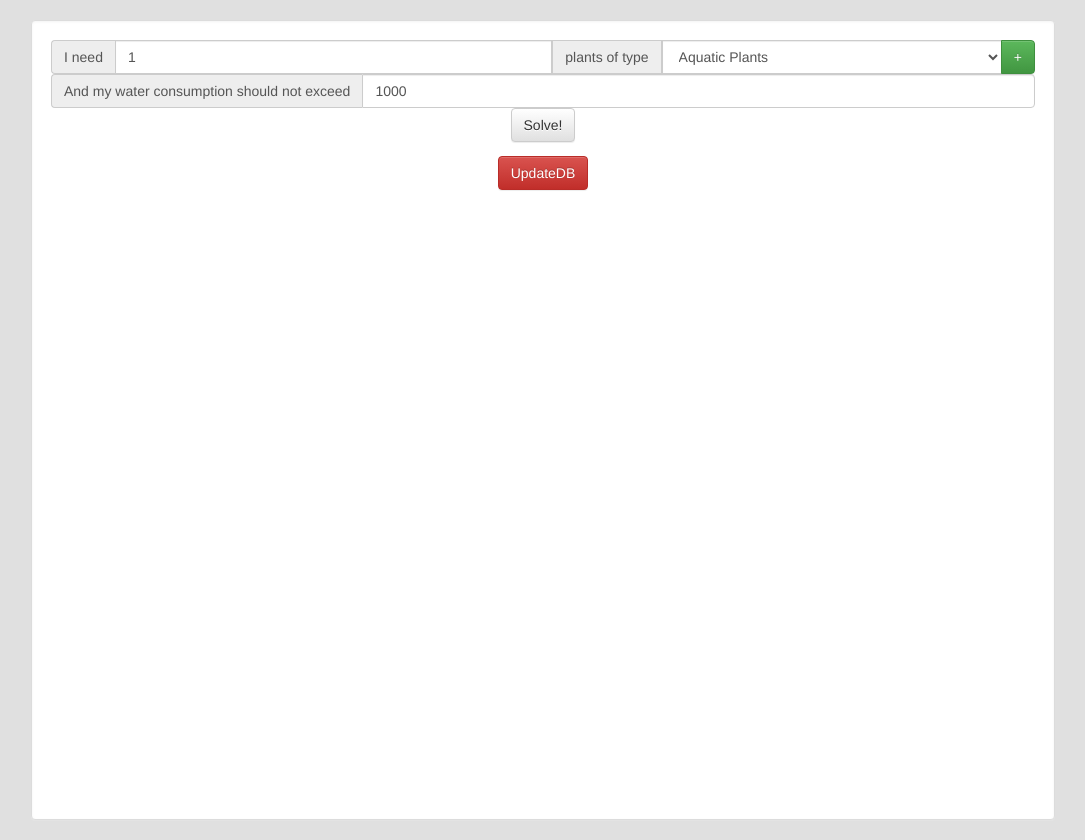
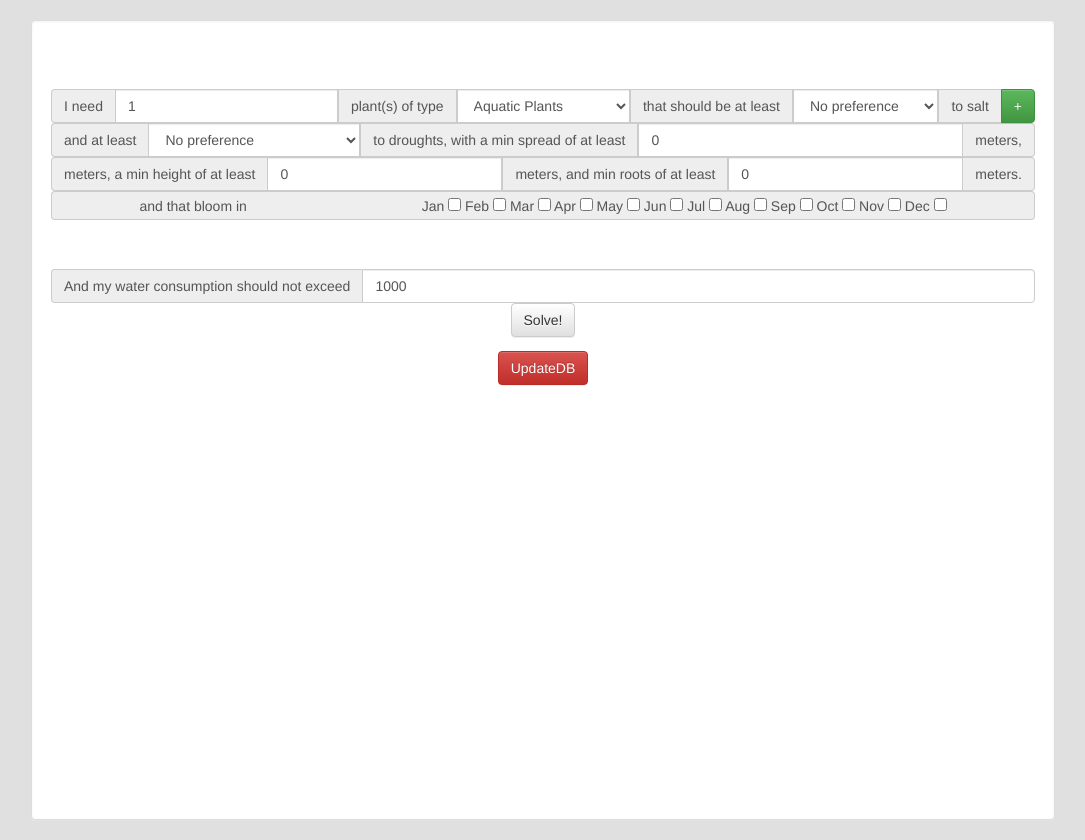
Before and after one commit to ynassar/PlantWebsite, a Django app: page / in a window 1280 px wide. Shown: the part 102-942 px from the top of the page, without its empty margins (97-1182 px from the left). Run offline with Django 3.2, Linux system fonts and the light colour scheme; parts of the project's set-up code (start-up, migrations or seed data) failed here and were passed over; some libraries are stand-ins or nearby versions.

Commit message:
Added filtering criteria for plants

```diff
--- a/KnapsackSolver/views.py
+++ b/KnapsackSolver/views.py
@@ -141,10 +141,28 @@ def getDataFromPOST(POST):
     for i in range(1, numFields + 1):
         numRequired = int(POST["number-input-" + str(i)])
         typeRequired = POST["type-input-" + str(i)]
+        minSaltTolerance = POST["salt-tolerance-input-" + str(i)]
+        minDroughtTolerance = POST["drought-tolerance-input-" + str(i)]
+        bloomsIn = [False for k in range(12)]
+        minHeight = POST["min-height-input-" + str(i)]
+        minSpread = POST["min-spread-input-" + str(i)]
+        minRoots = POST["min-roots-input-" + str(i)]
+        months = ['jan', 'feb', 'mar', 'apr', 'may', 'jun', 'jul', 'aug', 'sep', 'oct', 'nov', 'dec']
+        for j in range(12):
+            if 'blooms-in-' + months[j] + '-input-' + str(i) in POST:
+                bloomsIn[j] = True
+
         if not typeRequired in typesRequired:
-            typesRequired[typeRequired] = numRequired
+            typesRequired[typeRequired] = {'numReq' : numRequired}
         else:
-            typesRequired[typeRequired] += numRequired
+            typesRequired[typeRequired]['numReq'] += numRequired
+        typesRequired[typeRequired]['minSaltTolerance'] = minSaltTolerance
+        typesRequired[typeRequired]['minDroughtTolerance'] = minDroughtTolerance
+        typesRequired[typeRequired]['bloomsIn'] = bloomsIn
+        typesRequired[typeRequired]['minHeight'] = minHeight
+        typesRequired[typeRequired]['minSpread'] = minSpread
+        typesRequired[typeRequired]['minRoots'] = minRoots
+
     return (maxWaterConsumption, typesRequired)
 
 def solve(request):
@@ -158,14 +176,14 @@ def solve(request):
         plantInfo.append({
             'serialNumber' : plant.serial_number,
             'classification' : plant.classification,
-            'numRequested' : typesRequired[plant.classification],
-            'waterConsumption' : typesRequired[plant.classification] * getWaterConsumption(plant),
-            'totalCost' : typesRequired[plant.classification] * getCost(plant),
+            'numRequested' : typesRequired[plant.classification]['numReq'],
+            'waterConsumption' : typesRequired[plant.classification]['numReq'] * getWaterConsumption(plant),
+            'totalCost' : typesRequired[plant.classification]['numReq'] * getCost(plant),
             'commonName' : plant.common_name,
             'latinName' : plant.latin_name
         })
-        sumOfCosts += typesRequired[plant.classification] * getCost(plant)
-        totalWC += typesRequired[plant.classification] * getWaterConsumption(plant)
+        sumOfCosts += typesRequired[plant.classification]['numReq'] * getCost(plant)
+        totalWC += typesRequired[plant.classification]['numReq'] * getWaterConsumption(plant)
 
     return render(request, 'DisplaySolution.html', {
         'solution_plants' : plantInfo,
--- a/Templates/Homepage.html
+++ b/Templates/Homepage.html
@@ -45,21 +45,68 @@
 
           <div id="number-type-inputform">
 
-                <div class="input-group fade in" id="input-group-1">
+              <div id="input-group-1" class="inputs">
+                  <div class="input-group fade in" >
                       <span class="input-group-addon">I need </span>
                       <input type="number" name="number-input-1" value="1" min = "1" class="form-control">
-                    <span class="input-group-addon"> plants of type </span>
+                      <span class="input-group-addon"> plant(s) of type </span>
                       <select class="form-control" name="type-input-1">
                           {% for plant_type in plant_types %}
                           <option>{{plant_type}}</option>
                           {% endfor %}
                       </select>
+                      <span class="input-group-addon"> that should be at least </span>
+                      <select class="form-control" name="salt-tolerance-input-1" value="No preference">
+                          <option>Tolerant</option>
+                          <option>L. Tolerant</option>
+                          <option>M. Tolerant</option>
+                          <option selected="selected">No preference</option>
+                      </select>
+                      <span class="input-group-addon"> to salt</span>
                       <span class="input-group-btn" id="plusbutton">
                           <button class="btn btn-success addbtn" type="button">
                               +
                           </button>
                       </span>
               		</div>
+                  	<div class="input-group">
+						<span class="input-group-addon"> and at least </span>
+                        <select class="form-control" name="drought-tolerance-input-1">
+                          <option>Tolerant</option>
+                          <option>L. Tolerant</option>
+                          <option>M. Tolerant</option>
+                          <option selected="selected">No preference</option>
+                        </select>
+                        <span class="input-group-addon">to droughts, with a min spread of at least </span>
+						<input type="number" name="min-spread-input-1" value="0" class="form-control">
+						<span class="input-group-addon"> meters,</span>
+                    </div>
+                    <div class="input-group">
+                    	<span class="input-group-addon">meters, a min height of at least </span>
+                        <input type="number" name="min-height-input-1" value="0" class="form-control">
+                        <span class="input-group-addon">meters, and min roots of at least</span>
+                        <input type="number" class="form-control" value="0" name="min-roots-input-1">
+                        <span class="input-group-addon">meters.</span>
+                    </div>
+                    <div class="input-group">
+                        <span class="input-group-addon"> and that bloom in</span>
+					    <span class="input-group-addon">
+							Jan <input type="checkbox" name="blooms-in-jan-input-1">
+                            Feb <input type="checkbox" name="blooms-in-feb-input-1">
+                            Mar <input type="checkbox" name="blooms-in-mar-input-1">
+                            Apr <input type="checkbox" name="blooms-in-apr-input-1">
+                            May <input type="checkbox" name="blooms-in-may-input-1">
+                            Jun <input type="checkbox" name="blooms-in-jun-input-1">
+                            Jul <input type="checkbox" name="blooms-in-jul-input-1">
+                            Aug <input type="checkbox" name="blooms-in-aug-input-1">
+                            Sep <input type="checkbox" name="blooms-in-sep-input-1">
+                            Oct <input type="checkbox" name="blooms-in-oct-input-1">
+                            Nov <input type="checkbox" name="blooms-in-nov-input-1">
+                            Dec <input type="checkbox" name="blooms-in-dec-input-1">
+						</span>
+                    </div>
+              </div>
+
             </div>
             <div class="input-group">
                 <span class="input-group-addon">And my water consumption should not exceed</span>
--- a/Templates/Static/HomepageJavascript.js
+++ b/Templates/Static/HomepageJavascript.js
@@ -11,9 +11,19 @@ $(document).ready(function(){
             newrow.id = "input-group-" + numRows.toString();
             newrow.getElementsByTagName("input")[0].setAttribute("name", "number-input-" + numRows.toString());
             newrow.getElementsByTagName("select")[0].setAttribute("name", "type-input-" + numRows.toString());
+            newrow.getElementsByTagName("select")[1].setAttribute("name", "salt-tolerance-input-" + numRows.toString());
+            newrow.getElementsByTagName("select")[2].setAttribute("name", "drought-tolerance-input-" + numRows.toString());
+            newrow.getElementsByTagName("input")[1].setAttribute("name", "min-spread-input-" + numRows.toString());
+            newrow.getElementsByTagName("input")[2].setAttribute("name", "min-height-input-" + numRows.toString());
+            newrow.getElementsByTagName("input")[3].setAttribute("name", "min-roots-input-" + numRows.toString());
+            var months = ["jan", "feb", "mar", "apr", "may", "jun", "jul", "aug", "sep", "oct", "nov", "dec"];
+            for(var i = 0; i < 12; i ++)
+            {
+                newrow.getElementsByTagName("input")[4 + i].setAttribute("name", "blooms-in-" + months[i] + "-input-" + numRows.toString());
+            }
             delbutton.classList.remove("hidden");
             delbutton.childNodes[1].id = "del-btn-" + numRows.toString();
-            newrow.appendChild(delbutton);
+            newrow.getElementsByTagName("div")[0].appendChild(delbutton);
             var form = document.getElementById("number-type-inputform");
             form.appendChild(newrow);
             document.getElementById("numRows").setAttribute("value", numRows.toString());
@@ -26,18 +36,31 @@ $(document).ready(function(){
     $(document).on("click", ".removebtn", function(event){
         var numClickedOn = getIDNumberFromString(event.target.id, 8);
         var form = document.getElementById("number-type-inputform");
+        $("#number-input-3").attr('id', 'wtf');
+        for(var i = numClickedOn + 1; i <= numRows; i++)
+        {
+            $("#input-group-" + i.toString()).attr('id', "input-group-" + (i - 1).toString());
+            $("#del-btn-" + i.toString()).attr('id', "del-btn-" + (i - 1).toString());
+            $("[name = 'number-input-" + i.toString() + "']").attr('name', "number-input-" + (i - 1).toString());
+            $("[name = 'type-input-" + i.toString() + "']").attr('name',"type-input-" + (i - 1).toString());
+            $("[name = 'salt-tolerance-input-" + i.toString() + "']").attr('name',"salt-tolerance-input-" + (i - 1).toString());
+            $("[name = 'drought-tolerance-input-" + i.toString() + "']").attr('name',"drought-tolerance-input-" + (i - 1).toString());
+            $("[name = 'min-spread-input-" + i.toString() + "']").attr('name', "min-spread-input-" + (i - 1).toString());
+            $("[name = 'min-height-input-" + i.toString() + "']").attr('name',"min-height-input-" + (i - 1).toString());
+            $("[name = 'min-roots-input-" + i.toString() + "']").attr('name',"min-roots-input-" + (i - 1).toString());
+            var months = ["jan", "feb", "mar", "apr", "may", "jun", "jul", "aug", "sep", "oct", "nov", "dec"];
+            for(var j = 0; j < 12; j ++)
+            {
+                $("[name = 'blooms-in" + months[i] + "-input-" + i.toString() + "']").attr('name',"blooms-in-" + months[i] + "-input-" + (i - 1).toString());
+            }
+
+        }
+        numRows --;
+        document.getElementById("numRows").setAttribute("value", numRows.toString());
 
         $("#" + "input-group-" + numClickedOn.toString()).animate({"margin-left" : "+=1000"}, function(){
             $("#" + "input-group-" + numClickedOn.toString()).remove();
         });
-        //form.removeChild(document.getElementById("input-group-" + numClickedOn.toString()));
-        for(var i = numClickedOn + 1; i <= numRows; i++)
-        {
-            document.getElementById("input-group-" + i.toString()).id = "input-group-" + (i - 1).toString();
-            document.getElementById("del-btn-" + i.toString()).id = "del-btn-" + (i - 1).toString();
-        }
-        numRows --;
-        document.getElementById("numRows").setAttribute("value", numRows.toString());
     });
 });
 
--- a/Templates/Static/HomepageStylesheet.css
+++ b/Templates/Static/HomepageStylesheet.css
@@ -14,3 +14,7 @@ body{
     margin-top: 10px;
     margin-bottom: 10px;
 }
+.inputs{
+    margin-top: 5%;
+    margin-bottom: 5%;
+}
```
Also changed, not shown: KnapsackSolver/optimization.py (+41 -3 lines). Lines whose indentation alone changed are shown as unchanged.
